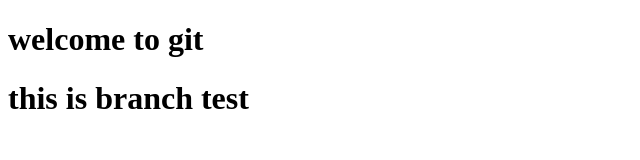
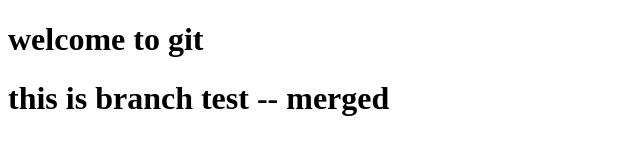
Before and after one commit to ironman624142/newone, a plain HTML site: page index.html in a window 1280 px wide. Shown: the whole page, without its empty margins (0-640 px from the left). Drawn offline with Linux system fonts and the light colour scheme.

Commit message:
added text to h2

```diff
--- a/index.html
+++ b/index.html
@@ -8,6 +8,6 @@
 </head>
 <body>
     <h1>welcome to git</h1>
-    <h1>this is branch test</h1>
+    <h1>this is branch test --  merged</h1>
 </body>
 </html>
```
